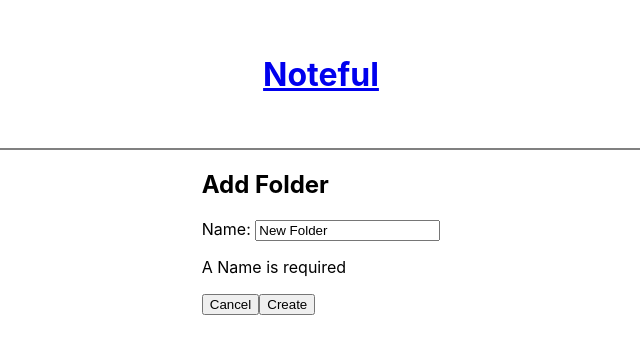
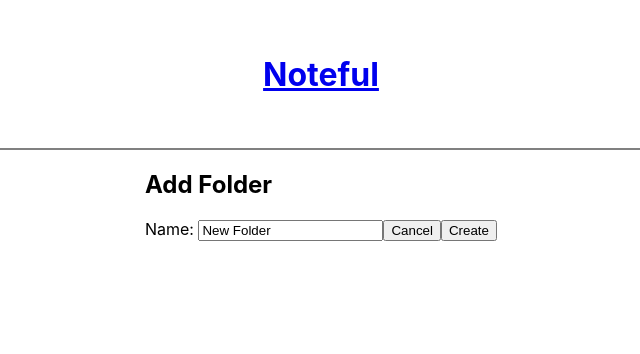
Before and after one commit to Fevenden/noteful, a React (Create React App) app: page /addfolder in a window 1280 px wide. Shown: the top 354 px of the page, without its empty margins (319-959 px from the left). Built offline with nearby package versions, Linux system fonts and the light colour scheme; no server answers.

Commit message:
refactored validateName function

```diff
--- a/src/AddFolder/AddFolder.js
+++ b/src/AddFolder/AddFolder.js
@@ -16,7 +16,7 @@
   }
 
   validateName() {
-    const name = this.state.name.trim
+    const name = this.state.name
     if (name.length === 0) {
       return 'A Name is required';
     } else if (name.length < 3)
@@ -60,7 +60,9 @@
           defaultValue='New Folder'
           onChange={e => this.updateName(e.target.value)}
         />
-        <ValidationError message={this.validateName()}/>
+        {this.state.touched && (
+          <ValidationError message={this.validateName()}/>
+        )}
         <button id='cancel' type='button' onClick={e => this.handleClickCancel(e)}>Cancel</button>
         <button id='createNewFolder' onClick={e => this.handleSubmit(e)}>Create</button>
       </form>
```
